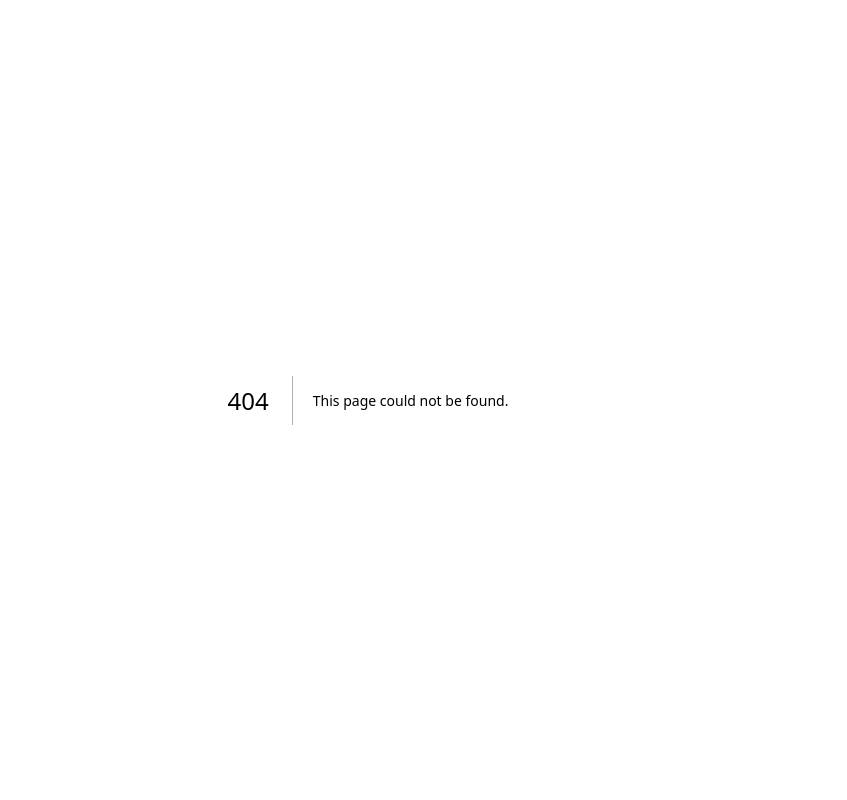
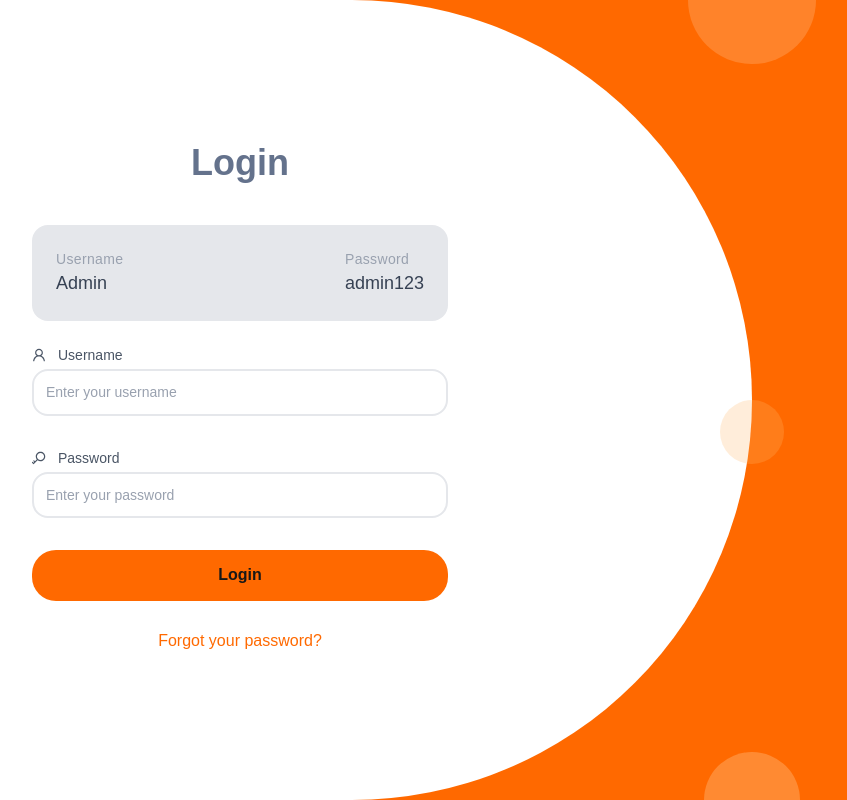
Before and after one commit to dihlogg/Hrm-tool, a Next.js app: page /auth in a window 1280 px wide. Before the commit this address had no page. Shown: the whole page, without its empty margins (272-1119 px from the left). Built offline with nearby package versions, Linux system fonts and the light colour scheme.

Commit message:
#create-signIn-ui

```diff
--- a/next.config.ts
+++ b/next.config.ts
@@ -1,14 +1,7 @@
 import type { NextConfig } from "next";
-const nextConfig = {
-  async redirects() {
-    return [
-      {
-        source: '/',
-        destination: '/pim',
-        permanent: false,
-      },
-    ];
-  },
+
+const nextConfig: NextConfig = {
+  /* config options here */
 };
 
-module.exports = nextConfig;
+export default nextConfig;
--- a/package.json
+++ b/package.json
@@ -10,7 +10,7 @@
   },
   "dependencies": {
     "@headlessui/react": "^2.2.4",
-    "antd": "^5.25.0",
+    "antd": "^5.26.6",
     "next": "15.3.2",
     "react": "^19.0.0",
     "react-dom": "^19.0.0"
--- a/src/app/auth/sign-in/layout.tsx
+++ b/src/app/auth/layout.tsx
@@ -2,7 +2,7 @@ export const metadata = {
   title: "Login | HRM App",
 };
 
-export default function LoginLayout({
+export default function AuthLayout({
   children,
 }: {
   children: React.ReactNode;
--- /dev/null
+++ b/src/app/auth/page.tsx
@@ -0,0 +1,82 @@
+"use client";
+
+import { UserOutlined, KeyOutlined } from "@ant-design/icons";
+import { useRouter } from "next/navigation";
+
+export default function LoginPage() {
+  const router = useRouter();
+
+  const handleLogin = () => {
+    router.push("/");
+  };
+
+  return (
+    <div className="flex items-center justify-start w-full h-screen overflow-hidden bg-orange-500">
+      <div className="relative h-full w-full bg-white rounded-r-[100px] sm:rounded-r-[100px] lg:rounded-r-[9999px] flex items-center justify-center sm:w-[95%] md:w-[90%] lg:w-[85%] xl:w-[80%]">
+        <div className="z-10 flex flex-col items-center w-full max-w-sm px-6 py-8 gap-y-6 sm:px-8 md:px-12 lg:px-16 xl:px-20 sm:max-w-md lg:max-w-lg xl:max-w-xl">
+          <h1 className="text-4xl !font-extrabold text-[#64728C] text-center mb-2">
+            Login
+          </h1>
+          <div className="flex flex-col w-full p-4 space-y-3 text-gray-600 bg-gray-100 sm:p-6 sm:bg-gray-200 rounded-2xl sm:flex-row sm:space-y-0 sm:space-x-6 sm:justify-center lg:justify-between">
+            <div className="text-center sm:text-left">
+              <span className="block text-sm tracking-wide text-gray-400">
+                Username
+              </span>
+              <span className="text-sm font-medium text-gray-700 sm:text-base lg:text-lg">
+                Admin
+              </span>
+            </div>
+            <div className="text-center sm:text-left">
+              <span className="block text-sm tracking-wide text-gray-400">
+                Password
+              </span>
+              <span className="text-sm font-medium text-gray-700 sm:text-base lg:text-lg">
+                admin123
+              </span>
+            </div>
+          </div>
+
+          <div className="flex flex-col w-full gap-6 sm:gap-8">
+            <div className="flex flex-col items-start w-full">
+              <label className="flex items-center gap-3 mb-1 text-sm font-medium text-gray-600">
+                <UserOutlined size={20} />
+                Username
+              </label>
+              <input
+                className="w-full px-3 py-3 text-base !text-gray-600 placeholder-gray-400 transition-all duration-300 bg-white border-2 border-gray-200 sm:text-base rounded-2xl focus:outline-none focus:ring-1 focus:ring-blue-100 focus:border-blue-400 placeholder:text-sm hover:border-gray-300"
+                type="text"
+                placeholder="Enter your username"
+              />
+            </div>
+
+            <div className="flex flex-col items-start w-full">
+              <label className="flex items-center gap-3 mb-1 text-sm font-medium text-gray-600">
+                <KeyOutlined size={20} />
+                Password
+              </label>
+              <input
+                className="w-full px-3 py-3 text-base !text-gray-600 placeholder-gray-400 transition-all duration-300 bg-white border-2 border-gray-200 sm:text-base rounded-2xl focus:outline-none focus:ring-1 focus:ring-blue-100 focus:border-blue-400 placeholder:text-sm hover:border-gray-300"
+                type="password"
+                placeholder="Enter your password"
+              />
+            </div>
+
+            <button
+              className="w-full px-4 py-4 text-sm font-bold text-white transition-all duration-300 bg-orange-500 cursor-pointer rounded-3xl hover:bg-orange-400 hover:shadow-2xl hover:-translate-y-1 focus:outline-none focus:ring-4 focus:ring-orange-300 focus:bg-orange-400 active:scale-95 active:translate-y-0"
+              onClick={handleLogin}
+            >
+              Login
+            </button>
+          </div>
+
+          <a className="px-2 py-1 text-base text-orange-500 transition-all duration-200 rounded-md cursor-pointer hover:underline hover:text-orange-600">
+            Forgot your password?
+          </a>
+        </div>
+        <div className="absolute top-0 right-0 hidden w-32 h-32 translate-x-16 -translate-y-16 bg-orange-100 rounded-full opacity-20 sm:block"></div>
+        <div className="absolute bottom-0 right-0 hidden w-24 h-24 translate-x-12 translate-y-12 bg-orange-200 rounded-full opacity-30 lg:block"></div>
+        <div className="absolute right-0 hidden w-16 h-16 translate-x-8 bg-orange-300 rounded-full opacity-25 top-1/2 xl:block"></div>
+      </div>
+    </div>
+  );
+}
--- a/src/app/auth/sign-in/page.tsx
+++ /dev/null
@@ -1,81 +0,0 @@
-// pages/login.tsx
-
-import Head from 'next/head';
-
-export default function LoginPage() {
-  return (
-    <>
-      <Head>
-        <title>Login - OrangeHRM</title>
-      </Head>
-
-      <div className="flex items-center justify-center min-h-screen px-4 bg-white">
-        <div className="flex w-full max-w-5xl overflow-hidden shadow-xl rounded-2xl">
-          {/* Left Section */}
-          <div className="w-full p-10 bg-white lg:w-1/2">
-            {/* Logo */}
-            <div className="flex justify-center mb-10">
-              <img src="/orangehrm-logo.png" alt="Logo" className="h-12" />
-            </div>
-
-            <h2 className="mb-6 text-2xl font-bold text-center text-gray-700">Login</h2>
-
-            {/* Fake Credential Box */}
-            <div className="p-4 mb-6 text-sm text-gray-700 bg-gray-100 rounded-md">
-              <p>Username: <strong>Admin</strong></p>
-              <p>Password: <strong>admin123</strong></p>
-            </div>
-
-            {/* Username Field */}
-            <div className="flex flex-col items-start mb-4">
-              <label className="w-full mb-1 text-sm font-medium text-gray-500">
-                Username
-              </label>
-              <input
-                type="text"
-                placeholder="Username"
-                className="w-full px-3 py-2 text-sm bg-white border border-gray-300 rounded-md focus:outline-none focus:ring focus:ring-blue-400"
-              />
-            </div>
-
-            {/* Password Field */}
-            <div className="flex flex-col items-start mb-6">
-              <label className="w-full mb-1 text-sm font-medium text-gray-500">
-                Password
-              </label>
-              <input
-                type="password"
-                placeholder="Password"
-                className="w-full px-3 py-2 text-sm bg-white border border-gray-300 rounded-md focus:outline-none focus:ring focus:ring-blue-400"
-              />
-            </div>
-
-            {/* Login Button */}
-            <button className="w-full py-2 text-sm font-semibold text-white transition duration-200 bg-orange-500 rounded-full hover:bg-orange-600">
-              Login
-            </button>
-
-            {/* Forgot password */}
-            <div className="mt-4 text-sm text-center text-orange-500 cursor-pointer">
-              Forgot your password?
-            </div>
-
-            {/* Footer */}
-            <div className="mt-6 text-xs text-center text-gray-500">
-              OrangeHRM OS 5.7<br />
-              &copy; 2005 - 2025 <a href="#" className="underline">OrangeHRM, Inc</a>. All rights reserved.
-            </div>
-          </div>
-
-          {/* Right Section (Orange Icon) */}
-          <div className="relative items-center justify-center hidden bg-orange-500 lg:flex lg:w-1/2">
-            <div className="flex flex-col items-center p-6 bg-white rounded-full">
-              <img src="/orange-icon.png" alt="Icon" className="w-24 h-24" />
-              <span className="mt-2 text-xs font-medium text-gray-600">HR FOR ALL</span>
-            </div>
-          </div>
-        </div>
-      </div>
-    </>
-  );
-}
--- a/src/app/page.tsx
+++ b/src/app/page.tsx
@@ -1,7 +1,5 @@
-export default function Home() {
-  return (
-    <div className="flex items-center justify-center h-full bg-gray-100">
-      <h1 className="text-4xl font-bold text-blue-600">Hrm Tools</h1>
-    </div>
-  );
+import { redirect } from "next/navigation";
+
+export default function Page() {
+  redirect("/auth");
 }
```
Also changed, not shown: 1 other file (tests, documents, lock files or other folders).
